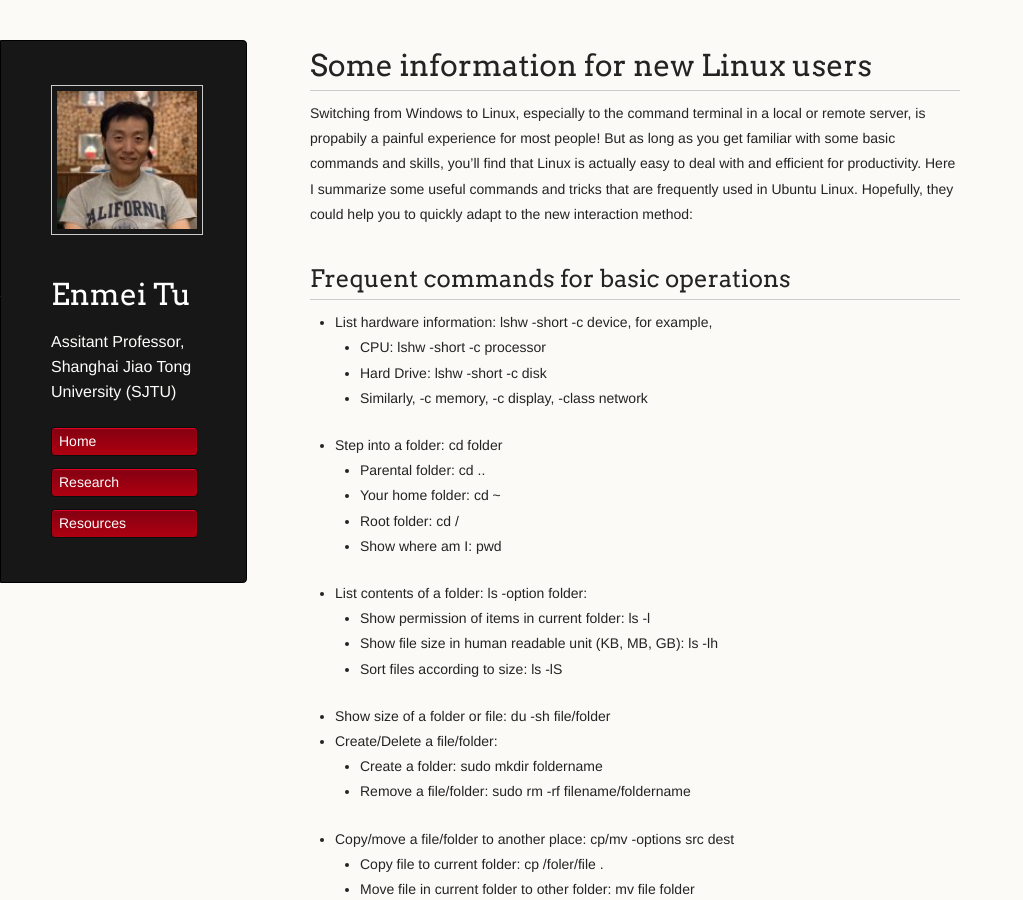
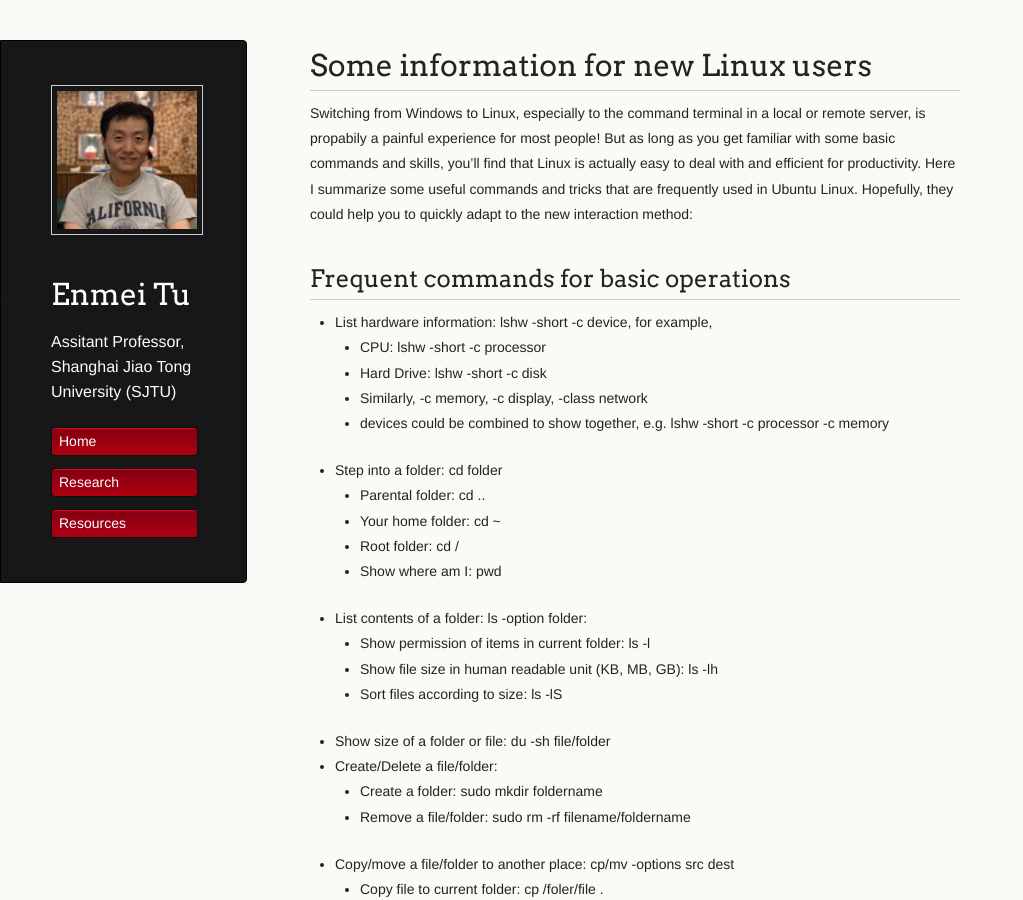
Before and after one commit to hellotem/enmeitu.github.io, a Jekyll site: the page built from resource/linux.md, in a window 1280 px wide and 900 px high. Shown: the whole window, without its empty margins (0-1023 px from the left). Built offline with Jekyll 4.4.1, drawn with Linux system fonts in a browser that asks for light colours; our own code applies the rules of GitHub Pages for plain Markdown files.

Commit message:
Update linux.md

```diff
--- a/resource/linux.md
+++ b/resource/linux.md
@@ -6,6 +6,7 @@ Switching from Windows to Linux, especially to the command terminal in a local o
    - CPU: lshw -short -c processor
    - Hard Drive: lshw -short -c disk
    - Similarly, -c memory, -c display, -class network
+   - devices could be combined to show together, e.g. lshw -short -c processor -c memory
  * Step into a folder: cd folder
    - Parental folder: cd ..
    - Your home folder: cd ~
```
